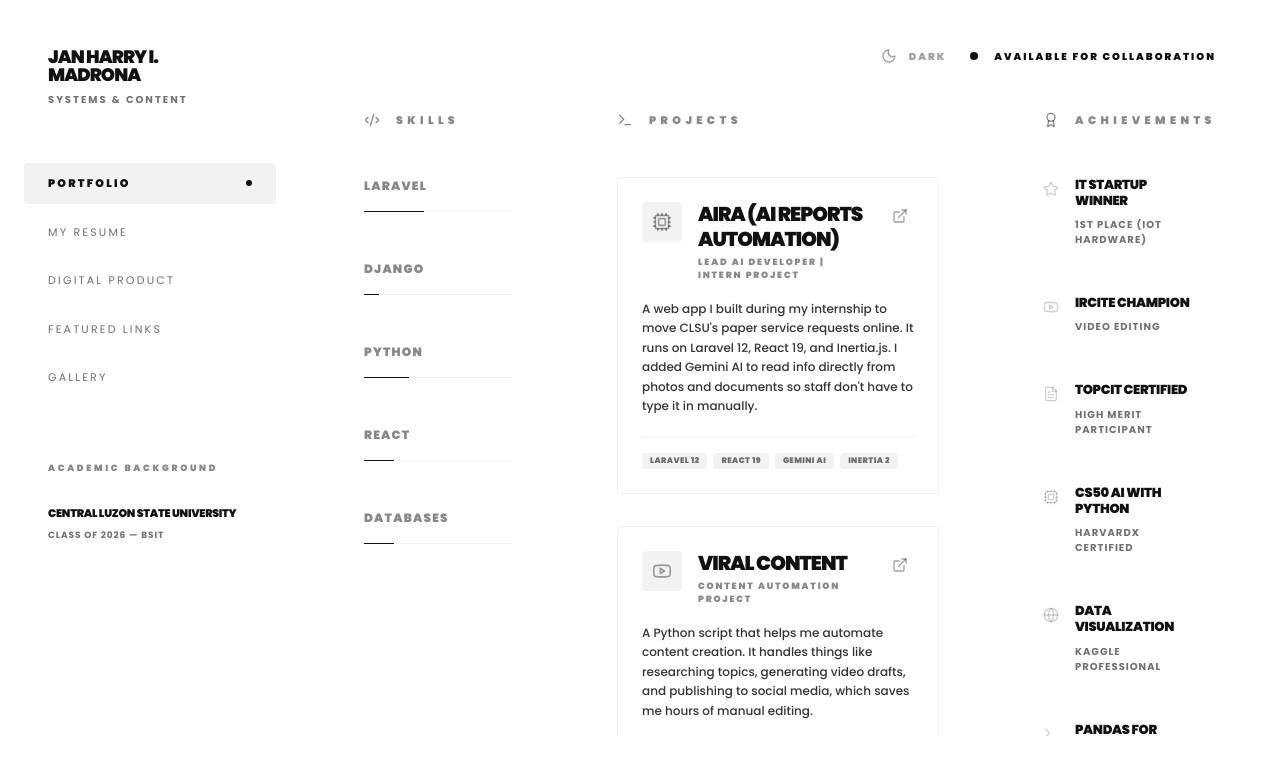
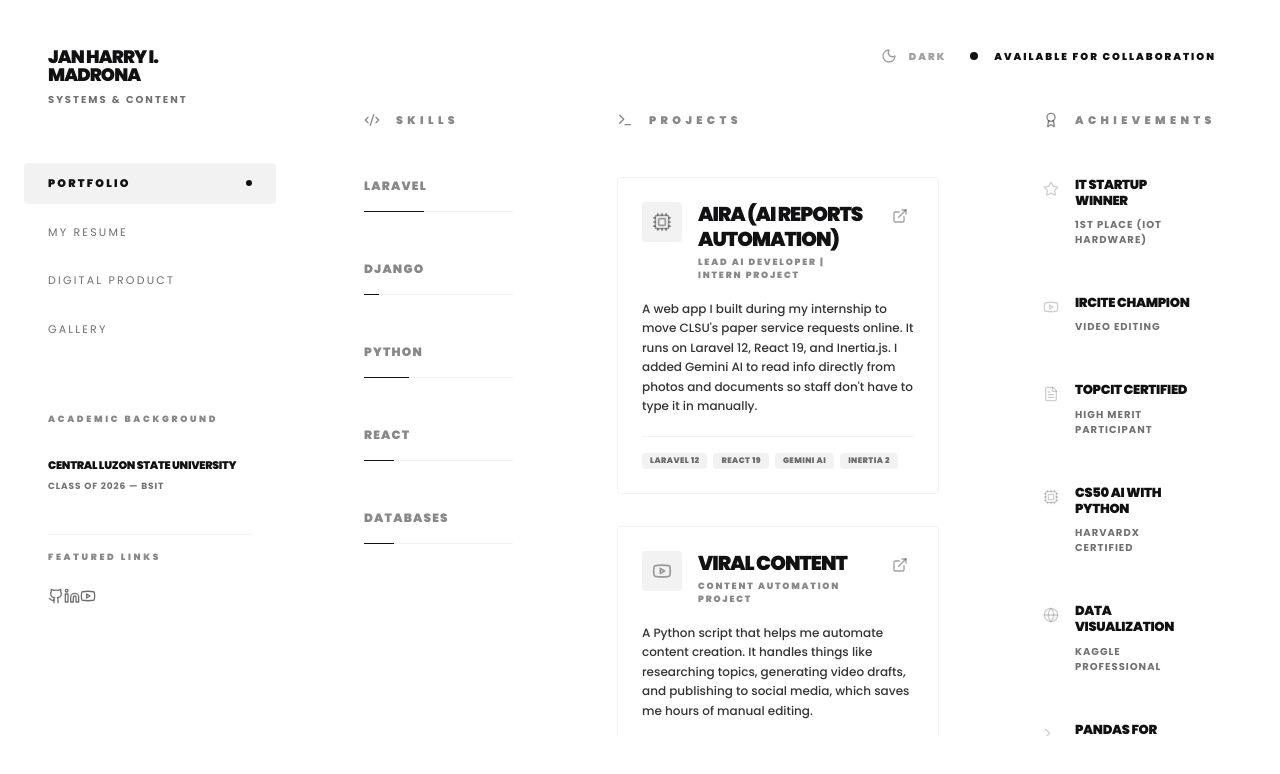
Before and after one commit to zynxoso/myweb2026, a React (Vite) app: page / in a window 1280 px wide. Shown: the top 774 px of the page. Built offline with nearby package versions, Linux system fonts and the light colour scheme.

Commit message:
feat: initialize App component with loading sequence, mobile navigation, and interactive portfolio layout

```diff
--- a/src/App.tsx
+++ b/src/App.tsx
@@ -211,12 +211,11 @@ function App() {
               }}
               className="p-12 lg:p-6 space-y-2 flex-1 lg:flex-none"
             >
-              {(['main', 'resume', 'digital', 'links', 'gallery'] as const).map((tab) => {
+              {(['main', 'resume', 'digital', 'gallery'] as const).map((tab) => {
                 const labelMap: Record<string, string> = {
                   main: 'Portfolio',
                   resume: 'My Resume',
                   digital: 'Digital Product',
-                  links: 'Featured Links',
                   gallery: 'Gallery'
                 }
                 const isActive = activeTab === tab
@@ -262,7 +261,7 @@ function App() {
                   }
                 }
               }}
-              className="px-12 py-10 space-y-12"
+              className="px-12 py-10 space-y-10"
             >
               <div className="hidden lg:block">
                 <h2 className="text-[9px] font-black uppercase tracking-[0.3em] mb-8 text-black/50">Academic Background</h2>
@@ -279,6 +278,27 @@ function App() {
                       <p className="text-[11px] font-black uppercase tracking-tight leading-tight mb-2">{edu.school}</p>
                       <p className="text-[9px] text-black/60 font-bold uppercase tracking-widest">{edu.period} — {edu.level}</p>
                     </motion.div>
+                  ))}
+                </div>
+              </div>
+
+              {/* Social Links Block */}
+              <div className="pt-8 lg:pt-4 border-t border-black/5">
+                <h2 className="text-[9px] font-black uppercase tracking-[0.3em] mb-6 text-black/50">Featured Links</h2>
+                <div className="flex items-center space-x-6">
+                  {DATA.links.map((link, idx) => (
+                    <motion.a
+                      key={idx}
+                      href={link.url}
+                      target="_blank"
+                      rel="noopener noreferrer"
+                      className="text-black/60 hover:text-black transition-colors duration-300 p-1 -m-1"
+                      whileHover={{ scale: 1.15 }}
+                      whileTap={{ scale: 0.95 }}
+                      aria-label={`Visit my ${link.name} profile`}
+                    >
+                      {link.icon}
+                    </motion.a>
                   ))}
                 </div>
               </div>
@@ -897,71 +917,7 @@ function App() {
                 </motion.div>
               )}
 
-              {activeTab === 'links' && (
-                <motion.div
-                  key="links"
-                  initial={{ opacity: 0, x: 20 }}
-                  animate={{ opacity: 1, x: 0 }}
-                  exit={{ opacity: 0, x: -20 }}
-                  transition={{ duration: 0.4, ease: "easeOut" }}
-                  className="h-full flex flex-col lg:overflow-hidden"
-                >
-                  <div className="mb-8 shrink-0">
-                    <h2 className="text-[11px] font-black uppercase tracking-[0.4em] flex items-center text-black/50">
-                      <ExternalLink className="w-4 h-4 mr-4 shrink-0" /> Featured Links
-                    </h2>
-                  </div>
-                  <div className="flex-1 overflow-y-auto custom-scrollbar pr-2 lg:pr-6 pb-8">
-                    <div className="grid grid-cols-1 md:grid-cols-2 gap-6">
-                      {DATA.links.map((link, idx) => {
-                        const getHoverColor = (name: string) => {
-                          if (name.toLowerCase() === 'github') return 'hover:border-black/30'
-                          if (name.toLowerCase() === 'linkedin') return 'hover:border-[#0077b5]/30'
-                          if (name.toLowerCase() === 'tiktok') return 'hover:border-[#ff0050]/30'
-                          if (name.toLowerCase() === 'instagram') return 'hover:border-[#e1306c]/30'
-                          return 'hover:border-black/30'
-                        }
-                        return (
-                          <motion.a
-                            key={idx}
-                            href={link.url}
-                            target="_blank"
-                            rel="noopener noreferrer"
-                            className={`group bg-white border border-black/5 p-6 rounded-sm flex flex-col justify-between space-y-6 transition-all duration-300 hover:shadow-sm ${getHoverColor(link.name)}`}
-                            initial={{ opacity: 0, y: 15 }}
-                            animate={{ opacity: 1, y: 0 }}
-                            transition={{ delay: idx * 0.08, duration: 0.4 }}
-                            aria-label={`Visit my ${link.name} profile`}
-                          >
-                            <div className="space-y-4">
-                              <div className="flex justify-between items-start">
-                                <div className="p-2.5 bg-black/5 rounded-sm text-black/40 group-hover:text-black group-hover:bg-black/10 transition-colors shrink-0">
-                                  {link.icon}
-                                </div>
-                                <span className="text-[9px] font-black uppercase tracking-wider px-2 py-0.5 bg-black/5 text-black/60 rounded-sm select-none">
-                                  Link
-                                </span>
-                              </div>
-                              <div className="space-y-2">
-                                <h3 className="text-sm font-black uppercase tracking-tight leading-tight">
-                                  {link.name}
-                                </h3>
-                                <p className="text-[11px] leading-relaxed opacity-75 font-medium max-w-prose">
-                                  {link.desc}
-                                </p>
-                              </div>
-                            </div>
 
-                            <span className="w-full text-center inline-block py-3 border border-black bg-black text-white group-hover:bg-transparent group-hover:text-black transition-colors duration-300 font-black text-[9px] tracking-widest uppercase select-none rounded-sm">
-                              Visit Platform
-                            </span>
-                          </motion.a>
-                        )
-                      })}
-                    </div>
-                  </div>
-                </motion.div>
-              )}
 
               {activeTab === 'gallery' && (
                 <motion.div
```
